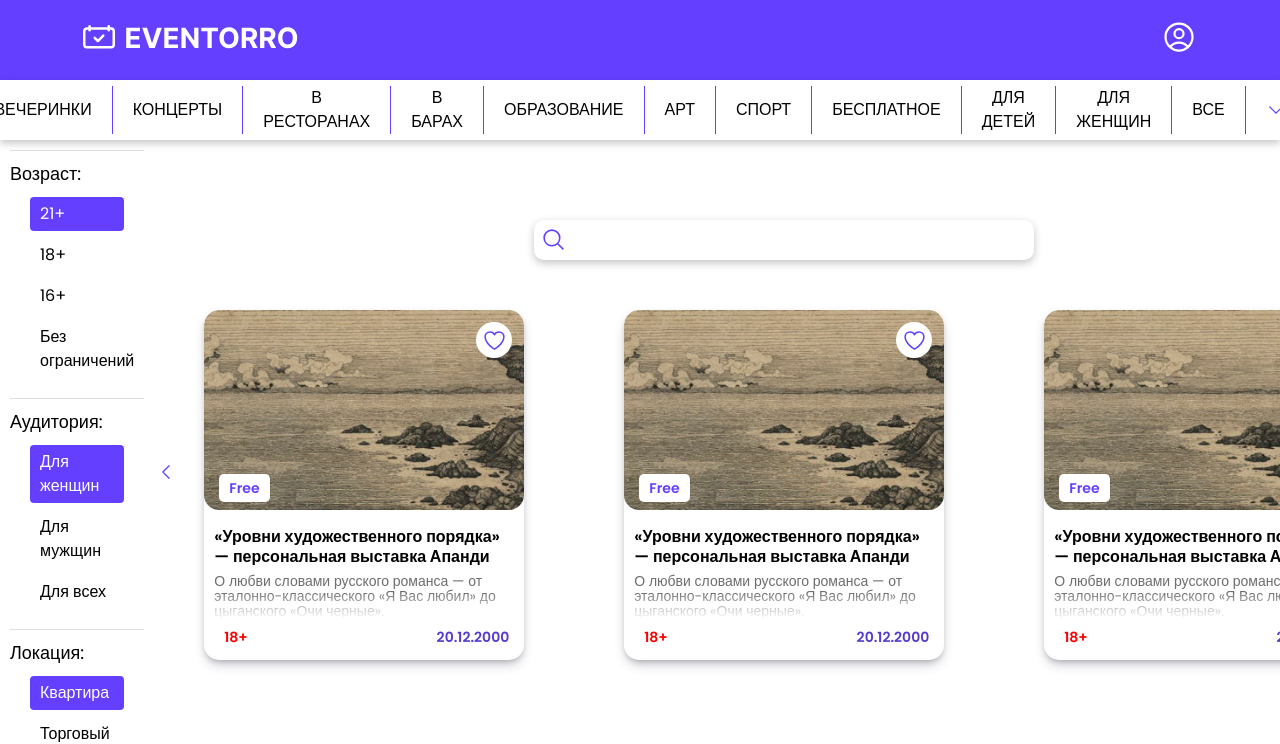
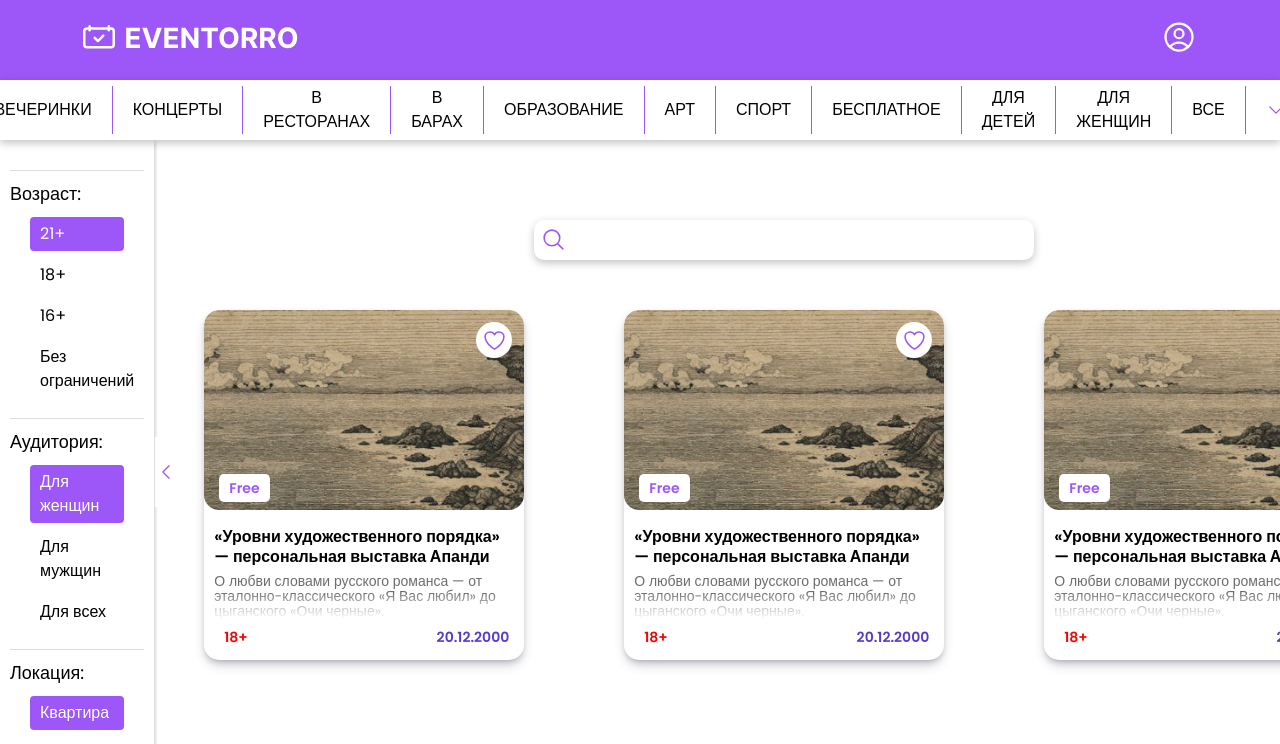
Before and after one commit to amangeldi0/eventero, a React (Vite) app: page / in a window 1280 px wide. Shown: the top 744 px of the page. Built offline with nearby package versions, Linux system fonts and the light colour scheme.

Commit message:
change active color, and logo fill

```diff
--- a/src/app/styles/variabless.scss
+++ b/src/app/styles/variabless.scss
@@ -24,7 +24,7 @@
     // colors
     --primary-color: #fff;
     --secondary-color: #000;
-    --active-color: #643fff;
+    --active-color: #9D56F7;
     --hover-color: rgb(0 0 0 / 3.5%);
     --second-hover: rgb(41 5 194 / 83%);
     --error-collor: #fd7171;
--- a/src/shared/assets/LogoIcon.tsx
+++ b/src/shared/assets/LogoIcon.tsx
@@ -19,7 +19,7 @@ export const LogoIcon: FC<ComponentPropsWithRef<'svg'>> = ({ ...props }) => (
             width="29.5"
             height="18.8904"
             rx="2.75"
-            fill="#643fff"
+            fill="#9D56F7"
             stroke="white"
             strokeWidth="2.5"
         />
--- a/src/widgets/Sidebar/Sidebar.module.scss
+++ b/src/widgets/Sidebar/Sidebar.module.scss
@@ -5,6 +5,8 @@
     position: relative;
     transform: translateX(0);
     transition: transform .4s ease-in-out;
+    box-shadow: rgb(0 0 0 / 15%) 1.95px 1.95px 2.6px;
+    padding-top: 20px;
 }
 
 .close {
```
